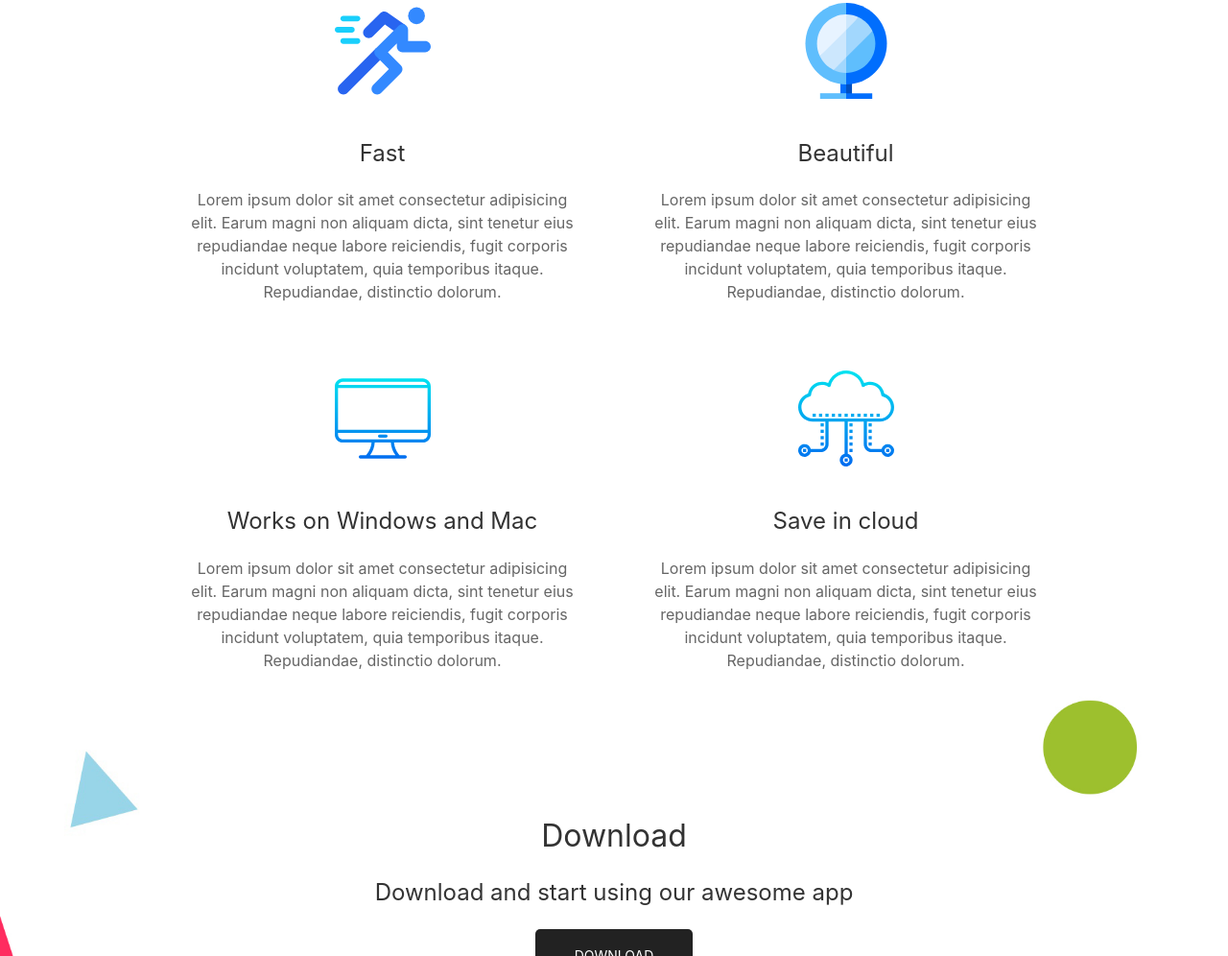
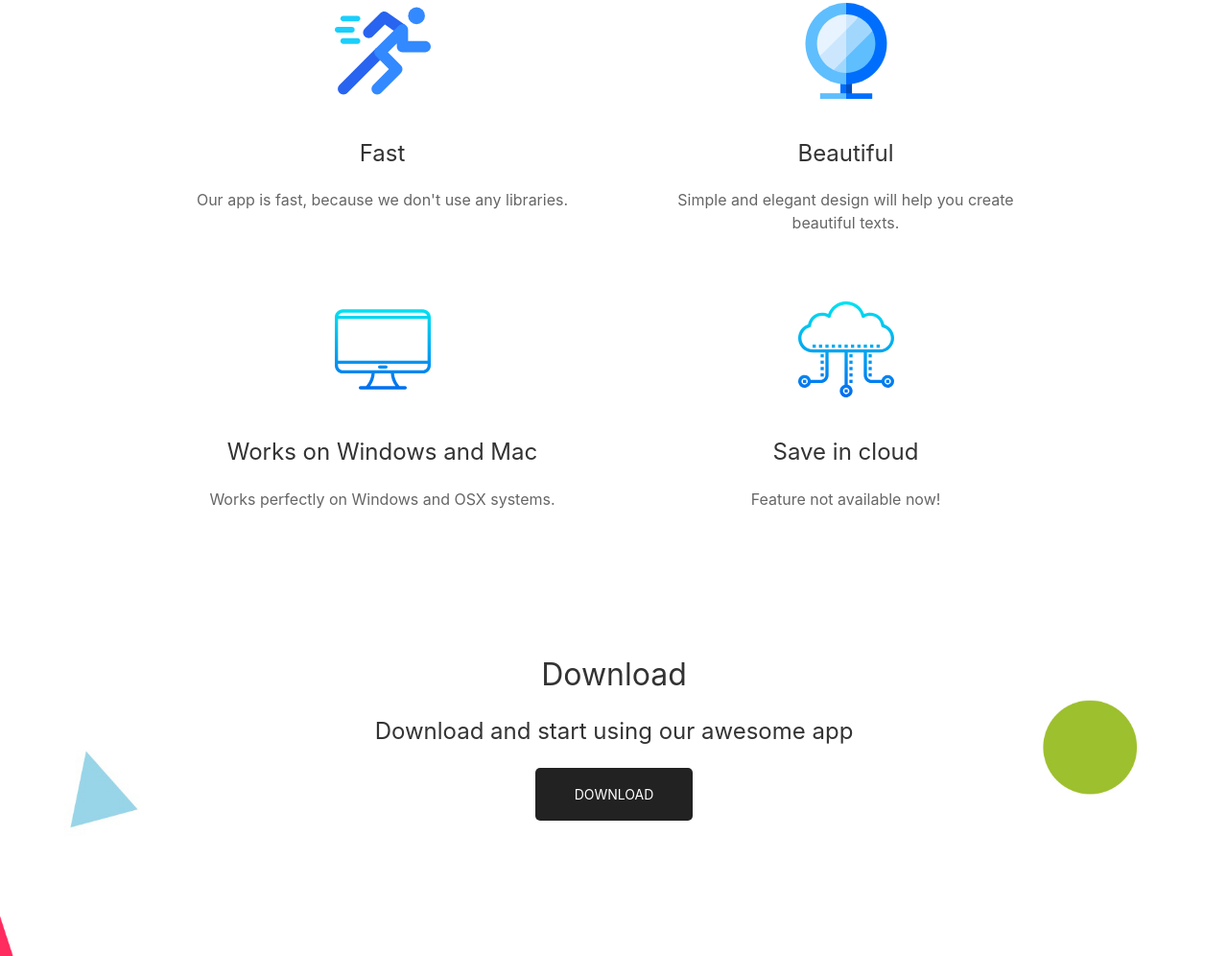
Before and after one commit to IamMattco/mdeditor-website, a plain HTML site: page index.html in a window 1280 px wide. Shown: the part 1050-2046 px from the top of the page at 96% size. Drawn offline with Linux system fonts and the light colour scheme.

Commit message:
Update index.html

```diff
--- a/index.html
+++ b/index.html
@@ -66,24 +66,24 @@
                     <div>
                         <img data-src="assets/images/running.svg" width="100" height="100" alt="" uk-img>
                         <h3>Fast</h3>
-                        <p>Lorem ipsum dolor sit amet consectetur adipisicing elit. Earum magni non aliquam dicta, sint tenetur eius repudiandae neque labore reiciendis, fugit corporis incidunt voluptatem, quia temporibus itaque. Repudiandae, distinctio dolorum.</p>
+                        <p>Our app is fast, because we don't use any libraries.</p>
                     </div>
                     <div>
                         <img data-src="assets/images/mirror.svg" width="100" height="100" alt="" uk-img>
                         <h3>Beautiful</h3>
-                        <p>Lorem ipsum dolor sit amet consectetur adipisicing elit. Earum magni non aliquam dicta, sint tenetur eius repudiandae neque labore reiciendis, fugit corporis incidunt voluptatem, quia temporibus itaque. Repudiandae, distinctio dolorum.</p>
+                        <p>Simple and elegant design will help you create beautiful texts.</p>
                     </div>
                 </div>
                 <div class="uk-grid-large uk-child-width-expand@s uk-text-center" uk-grid>
                     <div>
                         <img data-src="assets/images/monitor.svg" width="100" height="100" alt="" uk-img>
                         <h3>Works on Windows and Mac</h3>
-                        <p>Lorem ipsum dolor sit amet consectetur adipisicing elit. Earum magni non aliquam dicta, sint tenetur eius repudiandae neque labore reiciendis, fugit corporis incidunt voluptatem, quia temporibus itaque. Repudiandae, distinctio dolorum.</p>
+                        <p>Works perfectly on Windows and OSX systems.</p>
                     </div>
                     <div>
                         <img data-src="assets/images/hosting.svg" width="100" height="100" alt="" uk-img>
                         <h3>Save in cloud</h3>
-                        <p>Lorem ipsum dolor sit amet consectetur adipisicing elit. Earum magni non aliquam dicta, sint tenetur eius repudiandae neque labore reiciendis, fugit corporis incidunt voluptatem, quia temporibus itaque. Repudiandae, distinctio dolorum.</p>
+                        <p>Feature not available now!</p>
                     </div>
                 </div>
             </div>
```
